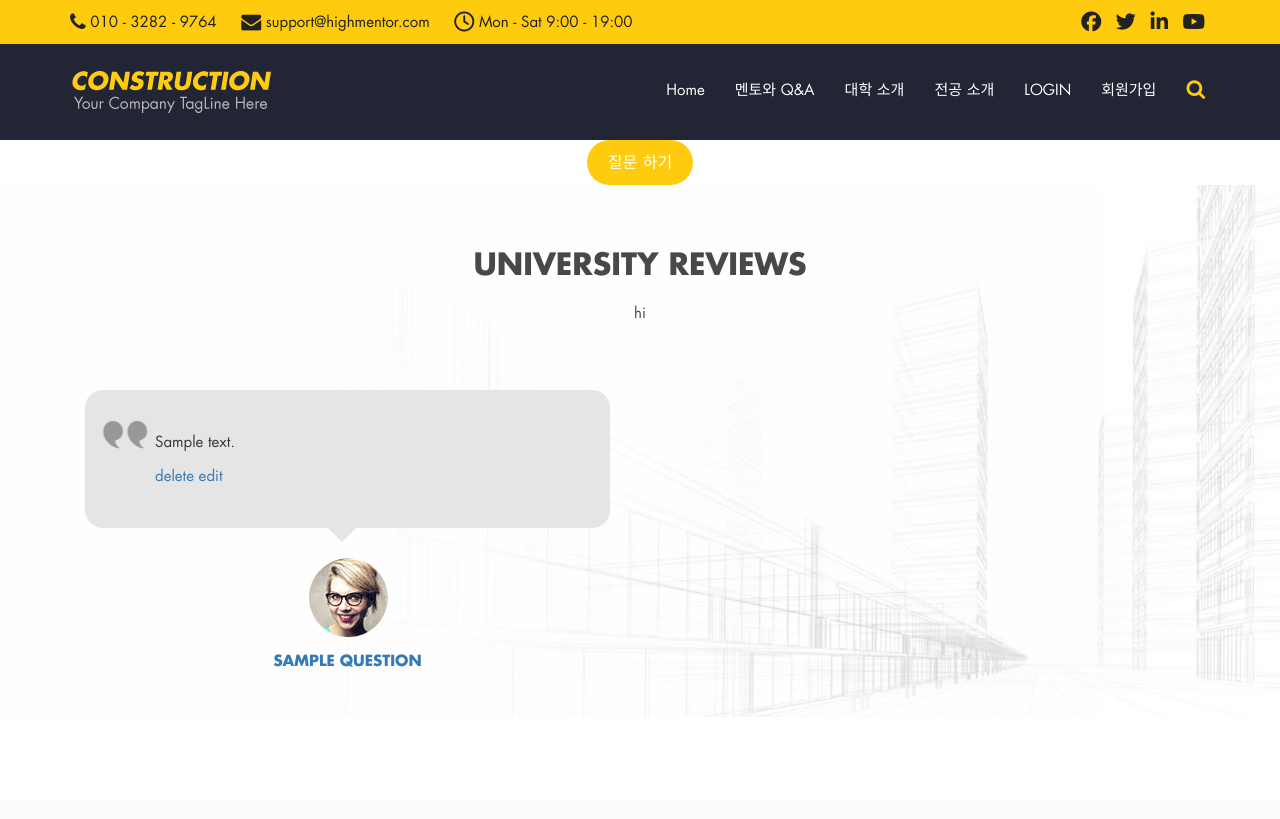
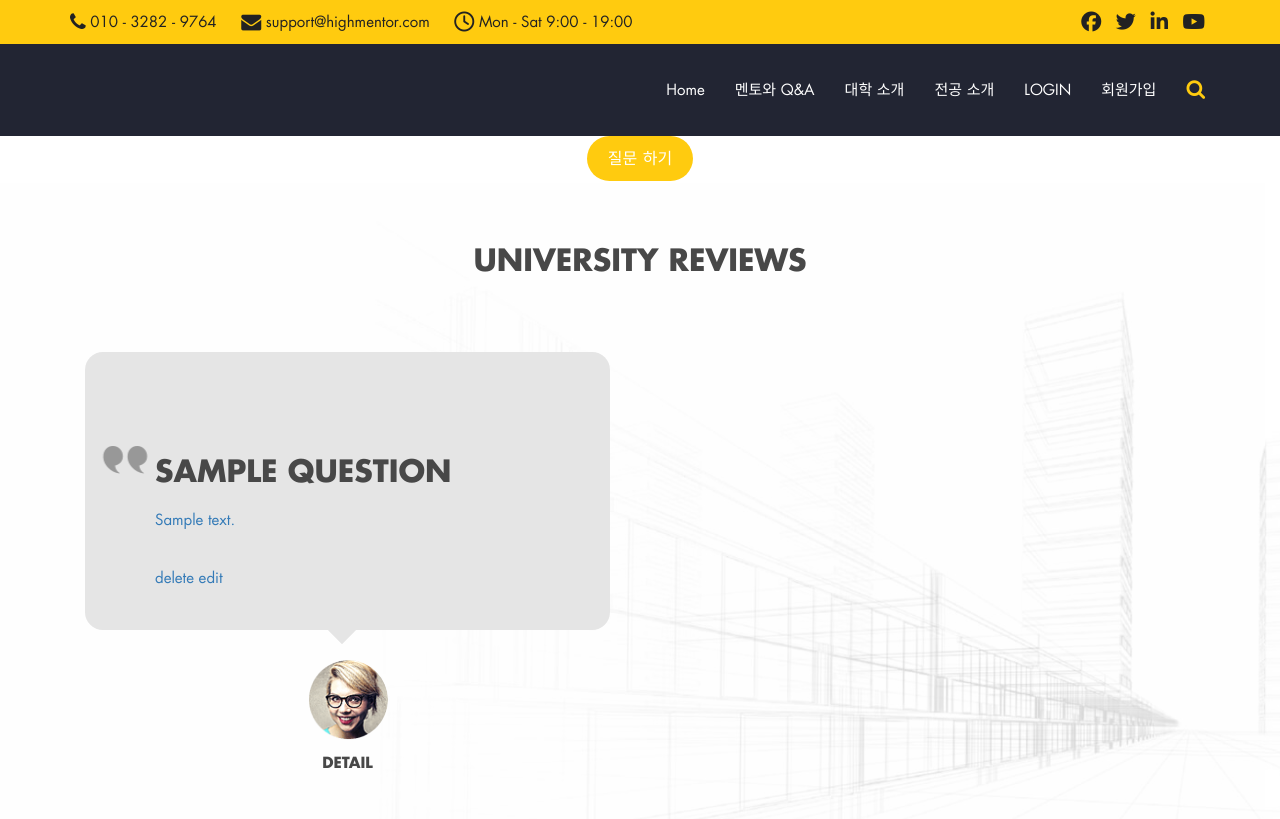
Before and after one commit to highmentor/high_mento, a Django app: page /questions/ in a window 1280 px wide. Before the commit the page ends 715 px from the top, so only its background shows below. Run offline with Django 3.2, Linux system fonts and the light colour scheme; tables that the repository leaves empty hold one stand-in row (values such as "Sample post"); some libraries are stand-ins or nearby versions.

Commit message:
image add

```diff
--- a/majors/templates/majors/major_list.html
+++ b/majors/templates/majors/major_list.html
@@ -12,7 +12,7 @@
                         <div class="service_item">
                             <h3>{{major.major_id}}</h3>
                             <p>{{major.major_intro}}</p>
-                            <a href="#services" class="btn know_btn">see more</a>
+                            <a href="" class="btn know_btn">see more</a>
                         </div>
                     </div>
                 </div>
--- a/questions/models.py
+++ b/questions/models.py
@@ -1,12 +1,13 @@
 from django.db import models
 from django.conf import settings
 from django.urls import reverse
+from django import forms
 
 
 # Create your models here.
 class Question(models.Model):
     user = models.ForeignKey(settings.AUTH_USER_MODEL, on_delete=models.CASCADE,default=1)
-    title = models.CharField(max_length=50)
+    title = models.CharField(max_length=1000)
     high_major_list = [
         [1,'인문사회'],
         [2,'자연과학'],
@@ -15,7 +16,7 @@ class Question(models.Model):
         [5,'의학']
     ]
     high_major = models.IntegerField(choices=high_major_list )
-    content = models.CharField(max_length=1000 )
+    content = models.TextField()
 
     def __str__(self):
         return self.title
--- a/questions/templates/questions/question_list.html
+++ b/questions/templates/questions/question_list.html
@@ -2,25 +2,31 @@
 
 {%block content%}
 <div class="container text-center testimonial_area">
+    <form action="{% url 'questions:create' %}">
     <input class="btn know_btn" type="submit" value="질문 하기">
+    </form>
     </div>
-<!--<a href="{#% url 'questions:create'%#}"> 글 쓰기 </a>-->
+
 <section id="testimonial">
 
             <div class="container text-center testimonial_area">
                 <h2>University Reviews</h2>
-                <p>hi</p>
+
                 <div class="row">
                     <div class="col-md-6">
                 {% for question in question_list %}
-                        <div class="testimonial_item">
-                            <div class="testimonial_content text-center">
-                                <p>{{question.content}}</p>
-                                    <a href="{% url 'questions:delete' pk=question.pk %}">delete</a>
+                        <a href="{% url 'questions:detail' pk=question.pk %}"><div class="testimonial_item">
+                             <div class="testimonial_content text-center">
+                                <p><h2>{{question.title}}</h2></p>
+
+                                    <p>{{question.content}}</p><br>
+
+                                     <a href="{% url 'questions:delete' pk=question.pk %}">delete</a>
                                     <a href="{% url 'questions:edit' pk=question.pk %}">edit</a>
+                            </a>
                             </div>
                             <img src="images/testimonial_img1.png" alt="" />
-                            <p class="worker_name"><a href="{% url 'questions:detail' pk=question.pk %}">{{question.title}}</a></p>
+                            <p class="worker_name"><a href="{% url 'questions:detail' pk=question.pk %}"></a>detail</p>
                         </div>
                     <!--</div>-->
                     <!--<div class="col-md-12">-->
--- a/static/css/custom.css
+++ b/static/css/custom.css
@@ -296,8 +296,9 @@ nav.navbar.bootsnav ul.nav > li > a:hover,nav.navbar.bootsnav ul.nav > li > a:fo
     margin: 18px 0 60px;
 }
 .about_bg {
-    background: url(../images/about_bg.png)no-repeat right;
+    background: url("../images/about_bg.png")no-repeat right;
 }
+
 
 /*Head Title*/
 .head_title p{
--- a/templates/base.html
+++ b/templates/base.html
@@ -3,12 +3,7 @@
 
 <html lang="en">
 <head>
-    <!--bootstrap application-->
-    <!--<link rel="stylesheet" href="https://stackpath.bootstrapcdn.com/bootstrap/4.1.3/css/bootstrap.min.css" integrity="sha384-MCw98/SFnGE8fJT3GXwEOngsV7Zt27NXFoaoApmYm81iuXoPkFOJwJ8ERdknLPMO" crossorigin="anonymous">-->
-    <!--<script src="https://code.jquery.com/jquery-3.3.1.slim.min.js" integrity="sha384-q8i/X+965DzO0rT7abK41JStQIAqVgRVzpbzo5smXKp4YfRvH+8abtTE1Pi6jizo" crossorigin="anonymous"></script>-->
-    <!--<script src="https://cdnjs.cloudflare.com/ajax/libs/popper.js/1.14.3/umd/popper.min.js" integrity="sha384-ZMP7rVo3mIykV+2+9J3UJ46jBk0WLaUAdn689aCwoqbBJiSnjAK/l8WvCWPIPm49" crossorigin="anonymous"></script>-->
-    <!--<script src="https://stackpath.bootstrapcdn.com/bootstrap/4.1.3/js/bootstrap.min.js" integrity="sha384-ChfqqxuZUCnJSK3+MXmPNIyE6ZbWh2IMqE241rYiqJxyMiZ6OW/JmZQ5stwEULTy" crossorigin="anonymous"></script>-->
-    <!--ending of bootstrap application-->
+
     <meta charset="UTF-8">
     <meta name="viewport" content="width=device-width, initial-scale=1.0">
     <meta name="viewport" content="width=device-width, initial-scale=1, maximum-scale=1">
@@ -72,7 +67,7 @@
                         <button type="button" class="navbar-toggle" data-toggle="collapse" data-target="#navbar-menu">
                             <i class="fa fa-bars"></i>
                         </button>
-                        <a class="navbar-brand" href=""><img class="logo" src="images/logo.png" alt=""></a>
+                        <!--<a class="navbar-brand" href=""><img class="logo" src="images/logo.png" alt=""></a>-->
                     </div>
                     <!-- Navigation -->
                     <div class="collapse navbar-collapse" id="navbar-menu">
```
Also changed, not shown: questions/templates/questions/question_detail.html (+11 -12 lines), static/images/about_bg.png, static/images/about_bg1.png (added), static/images/aout_bg.png (added), static/images/univ bg.png (added).
